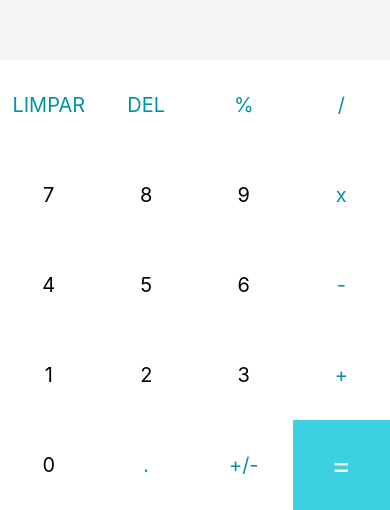
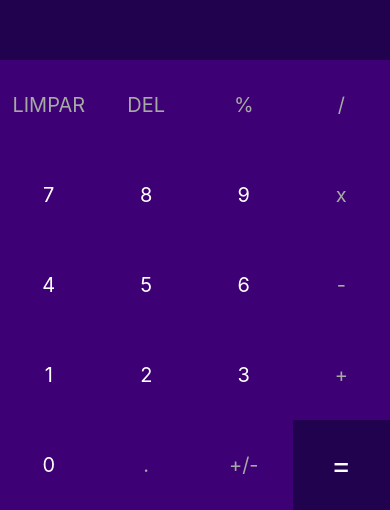
Before and after one commit to GianVufo/Atvdd1_UC13_CalculadoraRN, a React Native app: screen / in a window 390 px wide. Shown: the part 334-844 px from the top of the page. Built offline with nearby package versions, Linux system fonts and the light colour scheme.

Commit message:
Alteração de layput atendendo a melhoria de correção no estilo da aplicação.

```diff
--- a/App.js
+++ b/App.js
@@ -78,12 +78,12 @@
 
         {buttons.map((button) =>
           button === '=' ? // Mapeamento do botão =
-            <TouchableOpacity onPress={() => handleInput(button)} key={button} style={[styles.button, { backgroundColor: '#3dd0e3' }]}>
-              <Text style={[styles.textButton, { color: "white", fontSize: 30 }]}>{button}</Text>
+            <TouchableOpacity onPress={() => handleInput(button)} key={button} style={[styles.button, { backgroundColor: '#21024E' }]}>
+              <Text style={[styles.textButton, { color: "#fff", fontSize: 30 }]}>{button}</Text>
             </TouchableOpacity>
             : // Mapeamento dos outros botões
             <TouchableOpacity onPress={() => handleInput(button)} key={button} style={styles.button}>
-              <Text style={[styles.textButton, { color: typeof (button) === 'number' ? 'black' : '#0093a6' }]}>{button}</Text>
+              <Text style={[styles.textButton, { color: typeof (button) === 'number' ? '#fff' : '#A5AAA3' }]}>{button}</Text>
             </TouchableOpacity>
         )}
       </View>
@@ -99,17 +99,17 @@
   results: {
     flex: 2,
     justifyContent: "center",
-    backgroundColor: "#f5f5f5"
+    backgroundColor: "#21024E"
   },
   resultText: {
-    color: "#282F38",
+    color: "#fff",
     fontSize: 32,
     fontWeight: "bold",
     padding: 12,
     textAlign: "right"
   },
   historyText: {
-    color: "#7c7c7c",
+    color: "#a9a9a9",
     fontSize: 20,
     marginRight: 10,
     alignSelf: 'flex-end',
@@ -119,7 +119,7 @@
     flexWrap: 'wrap',
   },
   button: {
-    backgroundColor: 'white',
+    backgroundColor: '#3D0075',
     alignItems: 'center',
     justifyContent: 'center',
     minWidth: 90,
@@ -127,7 +127,6 @@
     flex: 2,
   },
   textButton: {
-    color: "#7c7c7c",
     fontSize: 20,
   }
 });
```
